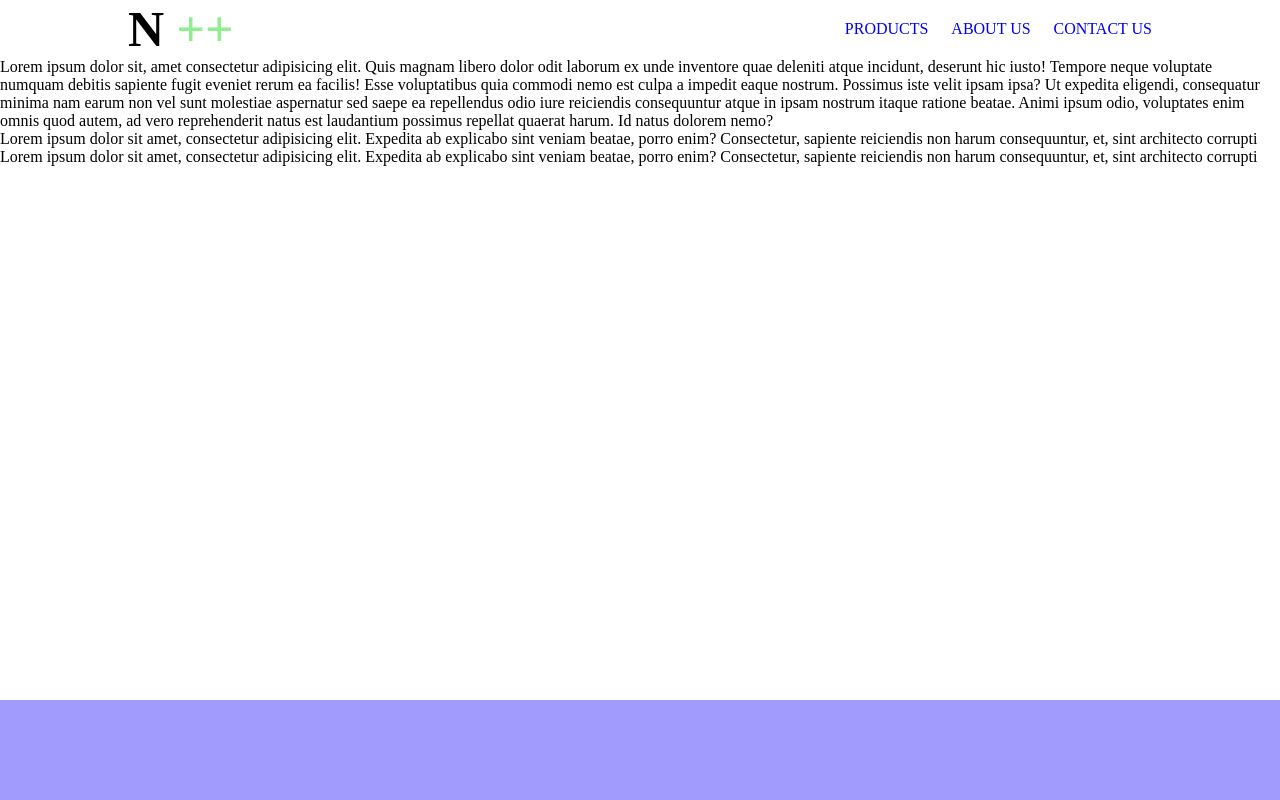
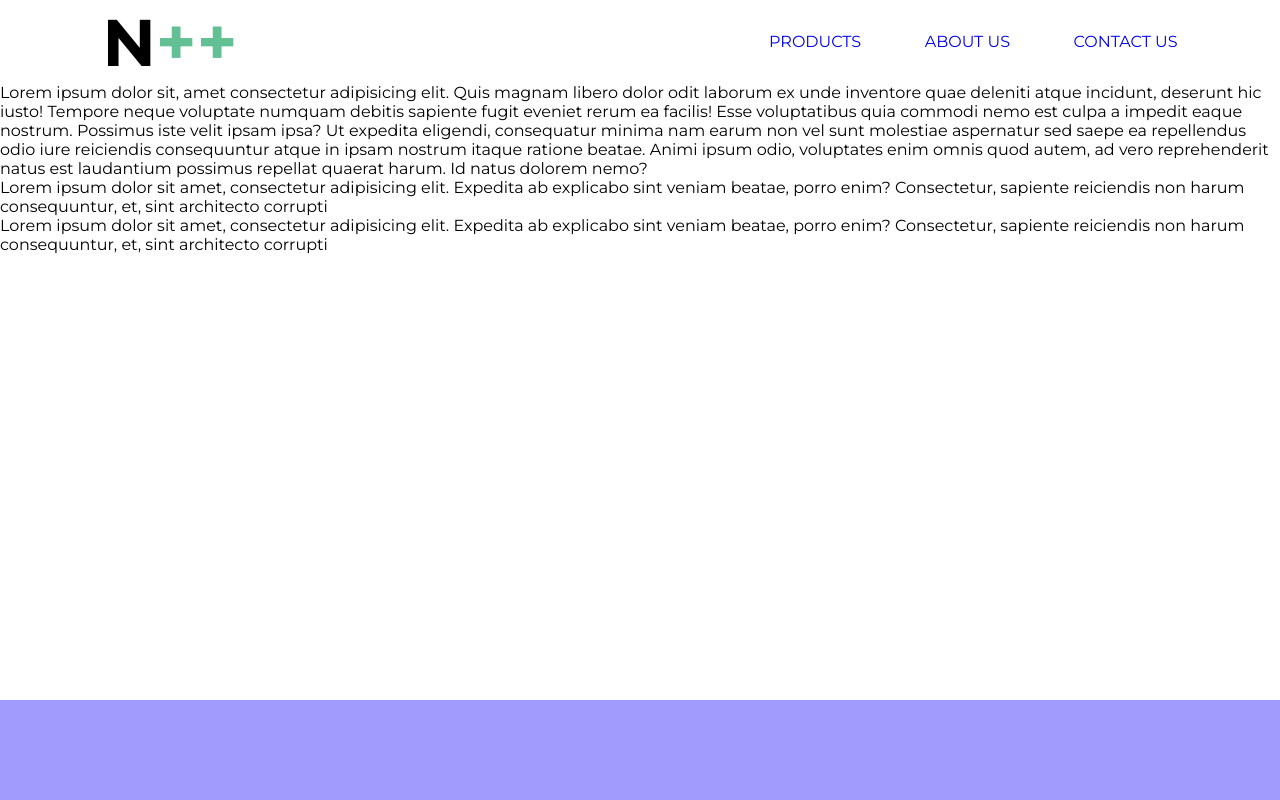
Before and after one commit to VeryLazyFox/homeworks, a PHP site: page / in a window 1280 px wide. Run offline with PHP 8.4, Linux system fonts and the light colour scheme.

Commit message:
fix style for header

```diff
--- a/WD_PS1 HTML, CSS/Landing/index.html
+++ b/WD_PS1 HTML, CSS/Landing/index.html
@@ -9,8 +9,7 @@
 <body>
   <header class='header'>
     <div class="header__logo">
-      <span class='text'>N</span>
-      <span class='plus'>++</span>
+      <p class='text'>N<span class='plus'>++</span></p>
     </div>
     <nav class='navigation'>
         <a href="#">products</a>
--- a/WD_PS1 HTML, CSS/Landing/style.css
+++ b/WD_PS1 HTML, CSS/Landing/style.css
@@ -1,32 +1,38 @@
+@import url("https://fonts.googleapis.com/css?family=Montserrat:400,700");
 body {
   margin: 0;
   min-height: 100vh;
   position: relative;
   padding-bottom: 100px;
+  font-family: "Montserrat", sans-serif;
 }
 
 * {
   box-sizing: border-box;
+  margin: 0px;
 }
 
 .header {
   display: flex;
-  width: 80%;
+  width: 84%;
   margin: 0 auto;
   justify-content: space-between;
 }
 .header__logo {
-  font-size: 50px;
-  font-weight: 600;
+  font-weight: 700;
+}
+.header__logo .text {
+  font-size: 66px;
 }
 .header__logo .plus {
-  color: lightgreen;
+  color: #63bf94;
+  font-size: 68px;
 }
 .header .navigation {
   text-transform: uppercase;
   display: flex;
   align-items: center;
-  width: 30%;
+  width: 38%;
   justify-content: space-between;
 }
 .header .navigation a {
--- a/WD_PS1 HTML, CSS/Landing/style.scss
+++ b/WD_PS1 HTML, CSS/Landing/style.scss
@@ -1,29 +1,36 @@
+@import url('https://fonts.googleapis.com/css?family=Montserrat:400,700');
 body {
   margin: 0;
   min-height:100vh;
   position:relative;
   padding-bottom:100px;
+  font-family: 'Montserrat', sans-serif;
 }
 * {
     box-sizing: border-box;
+    margin: 0px;
 }
 .header{
   display: flex;
-  width: 80%;
+  width: 84%;
   margin: 0 auto;
   justify-content: space-between;
   &__logo{
-    font-size: 50px;
-    font-weight: 600;
+    // font-size: 50px;
+    font-weight: 700;
+    .text{
+      font-size: 66px;
+    }
     .plus{
-      color: lightgreen;
+      color: #63bf94;
+      font-size: 68px;
     }
   }
   .navigation{
     text-transform: uppercase;
     display: flex;
     align-items: center;
-    width: 30%;
+    width: 38%;
     justify-content: space-between;
     a{
       text-decoration: none;
```
Also changed, not shown: WD_PS1 HTML, CSS/Landing/nplusplus.png (added), 1 other file.
